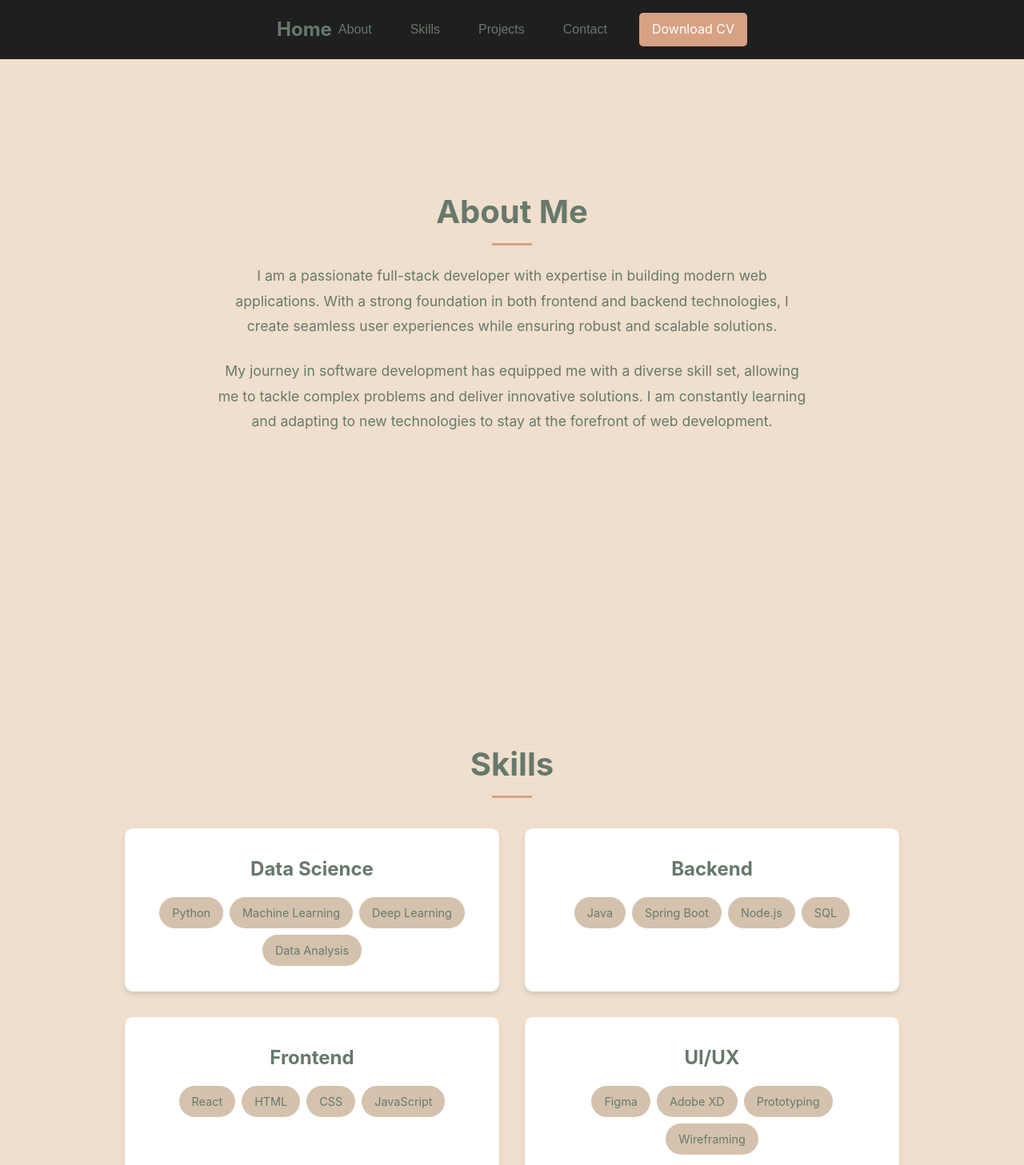
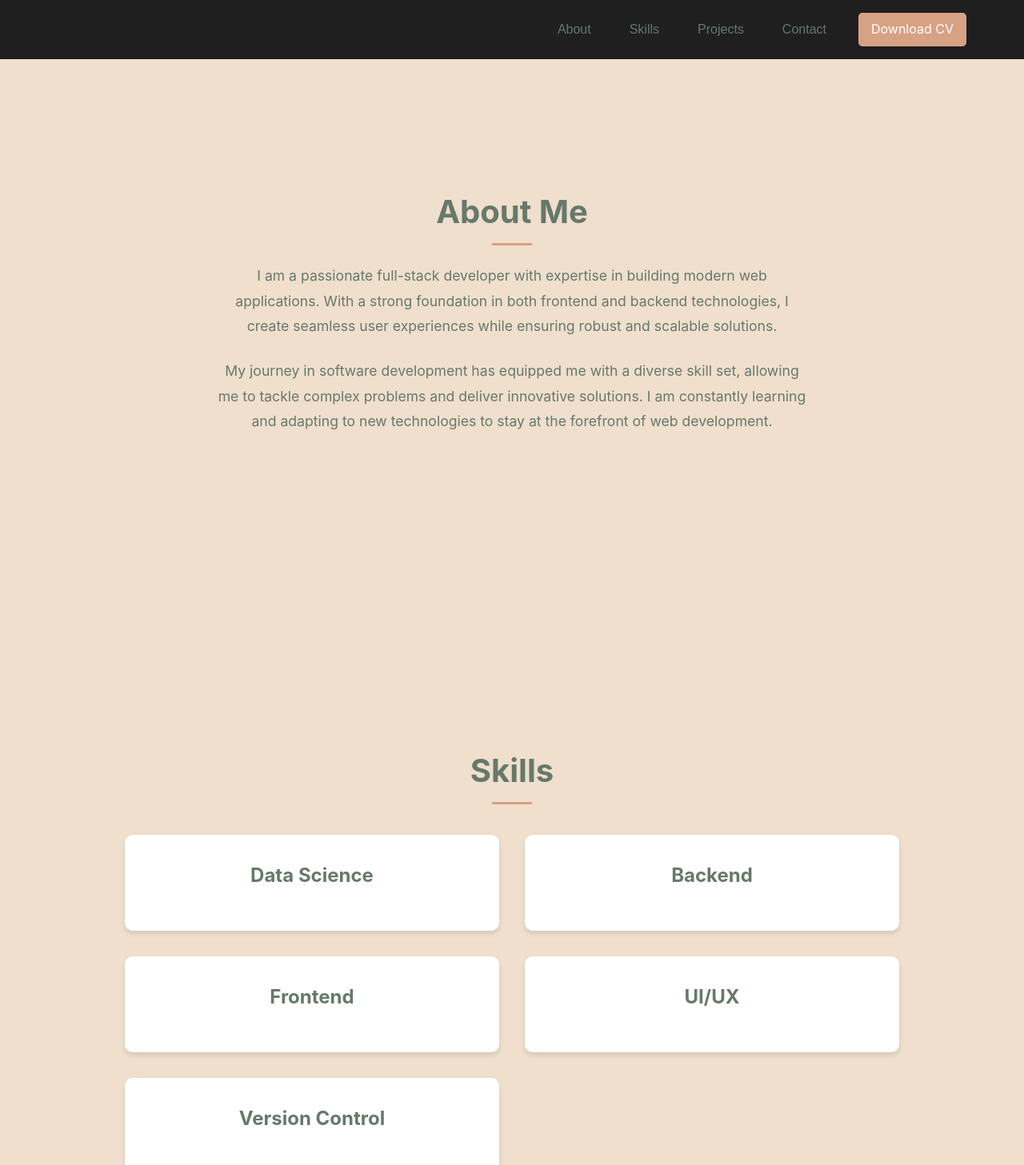
Before and after one commit to Viswanadh-Karthik/my-working-code, a React (Vite) app: page / in a window 1280 px wide. Shown: the top 1457 px of the page at 80% size. Built offline with nearby package versions, Linux system fonts and the light colour scheme.

Commit message:
Updated Skills and Nav bar

```diff
--- a/src/components/Navbar.jsx
+++ b/src/components/Navbar.jsx
@@ -21,11 +21,7 @@ const Navbar = () => {
   return (
     <nav className={`navbar ${isScrolled ? 'scrolled' : ''}`}>
       <div className="nav-container">
-        <div className="logo" onClick={() => scrollToSection('home')}>
-          Home
-        </div>
-
-        <div className="nav-links">
+        <div className="nav-right">
           <button onClick={() => scrollToSection('about')}>About</button>
           <button onClick={() => scrollToSection('skills')}>Skills</button>
           <button onClick={() => scrollToSection('projects')}>Projects</button>
--- a/src/components/Skills.jsx
+++ b/src/components/Skills.jsx
@@ -2,7 +2,7 @@ import { useState } from 'react';
 import '../css/Skills.css';
 
 const Skills = () => {
-  const [activeCard, setActiveCard] = useState(null);
+  const [hoveredCard, setHoveredCard] = useState(null);
 
   const skillsData = [
     {
@@ -25,6 +25,11 @@ const Skills = () => {
       title: 'UI/UX',
       skills: ['Figma', 'Adobe XD', 'Prototyping', 'Wireframing'],
     },
+    {
+      id: 5,
+      title: 'Version Control',
+      skills: ['Git', 'GitHub', 'GitLab', 'Bitbucket'],
+    }
   ];
 
   return (
@@ -35,9 +40,9 @@ const Skills = () => {
           {skillsData.map((skill) => (
             <div
               key={skill.id}
-              className={`skill-card ${activeCard === skill.id ? 'active' : ''}`}
-              onMouseEnter={() => setActiveCard(skill.id)}
-              onMouseLeave={() => setActiveCard(null)}
+              className={`skill-card ${hoveredCard === skill.id ? 'hovered' : ''}`}
+              onMouseEnter={() => setHoveredCard(skill.id)}
+              onMouseLeave={() => setHoveredCard(null)}
             >
               <h3>{skill.title}</h3>
               <div className="skills-list">
--- a/src/css/Navbar.css
+++ b/src/css/Navbar.css
@@ -10,8 +10,9 @@
 }
 
 .navbar.scrolled {
-  background-color: var(--background);
-  box-shadow: 0 2px 10px rgba(0, 0, 0, 0.1);
+  background-color: transparent;
+  backdrop-filter: blur(8px);
+  -webkit-backdrop-filter: blur(8px);
 }
 
 .nav-container {
@@ -19,30 +20,18 @@
   margin: 0 auto;
   padding: 0 2rem;
   display: flex;
-  justify-content: space-between;
+  justify-content: flex-end;
   align-items: center;
+  width: 100%;
 }
 
-.logo {
-  font-size: 1.5rem;
-  font-weight: bold;
-  color: var(--contrast);
-  cursor: pointer;
-  transition: all 0.3s ease;
-}
-
-.logo:hover {
-  color: var(--accent);
-  text-shadow: 0 0 10px rgba(215, 161, 132, 0.5);
-}
-
-.nav-links {
+.nav-right {
   display: flex;
   gap: 2rem;
   align-items: center;
 }
 
-.nav-links button {
+.nav-right button {
   background: none;
   border: none;
   color: var(--contrast);
@@ -52,7 +41,7 @@
   padding: 0.5rem;
 }
 
-.nav-links button:hover {
+.nav-right button:hover {
   color: var(--accent);
   text-shadow: 0 0 10px rgba(215, 161, 132, 0.5);
 }
@@ -76,11 +65,11 @@
     padding: 0 1rem;
   }
 
-  .nav-links {
+  .nav-right {
     gap: 1rem;
   }
 
-  .nav-links button {
+  .nav-right button {
     font-size: 0.9rem;
   }
 
@@ -91,7 +80,7 @@
 }
 
 @media (max-width: 576px) {
-  .nav-links {
+  .nav-right {
     display: none;
   }
 }
--- a/src/css/Skills.css
+++ b/src/css/Skills.css
@@ -29,6 +29,7 @@
   max-width: 1000px;
   margin: 0 auto;
   padding: 0 1rem;
+  position: relative;
 }
 
 .skill-card {
@@ -36,22 +37,29 @@
   border-radius: 10px;
   padding: 2rem;
   text-align: center;
-  transition: all 0.3s ease;
+  transition: all 0.5s cubic-bezier(0.4, 0, 0.2, 1);
   position: relative;
   overflow: hidden;
   box-shadow: 0 4px 6px rgba(0, 0, 0, 0.1);
+  cursor: pointer;
+  height: 120px;
+  display: flex;
+  flex-direction: column;
+  align-items: center;
 }
 
 .skill-card:hover,
-.skill-card.active {
+.skill-card.hovered {
   transform: translateY(-5px);
   box-shadow: 0 8px 15px rgba(0, 0, 0, 0.2);
+  height: 250px;
 }
 
 .skill-card h3 {
   color: var(--contrast);
   font-size: 1.5rem;
   margin-bottom: 1rem;
+  transition: all 0.5s cubic-bezier(0.4, 0, 0.2, 1);
 }
 
 .skills-list {
@@ -59,6 +67,16 @@
   flex-wrap: wrap;
   gap: 0.5rem;
   justify-content: center;
+  opacity: 0;
+  transform: translateY(20px);
+  transition: all 0.5s cubic-bezier(0.4, 0, 0.2, 1);
+  width: 100%;
+  margin-top: 1rem;
+}
+
+.skill-card.hovered .skills-list {
+  opacity: 1;
+  transform: translateY(0);
 }
 
 .skill-item {
@@ -67,14 +85,23 @@
   padding: 0.5rem 1rem;
   border-radius: 20px;
   font-size: 0.9rem;
-  transition: all 0.3s ease;
+  transition: all 0.4s cubic-bezier(0.4, 0, 0.2, 1);
+  transform: scale(0.95);
+  opacity: 0;
 }
 
-.skill-card:hover .skill-item,
-.skill-card.active .skill-item {
+.skill-card.hovered .skill-item {
   background-color: var(--accent);
   color: white;
+  transform: scale(1);
+  opacity: 1;
 }
+
+/* Add staggered animation for skill items */
+.skill-card.hovered .skill-item:nth-child(1) { transition-delay: 0.1s; }
+.skill-card.hovered .skill-item:nth-child(2) { transition-delay: 0.2s; }
+.skill-card.hovered .skill-item:nth-child(3) { transition-delay: 0.3s; }
+.skill-card.hovered .skill-item:nth-child(4) { transition-delay: 0.4s; }
 
 @media (max-width: 768px) {
   .skills-grid {
@@ -88,6 +115,11 @@
 
   .skill-card {
     padding: 1.5rem;
+    height: 100px;
+  }
+
+  .skill-card.hovered {
+    height: 220px;
   }
 
   .skill-card h3 {
```
